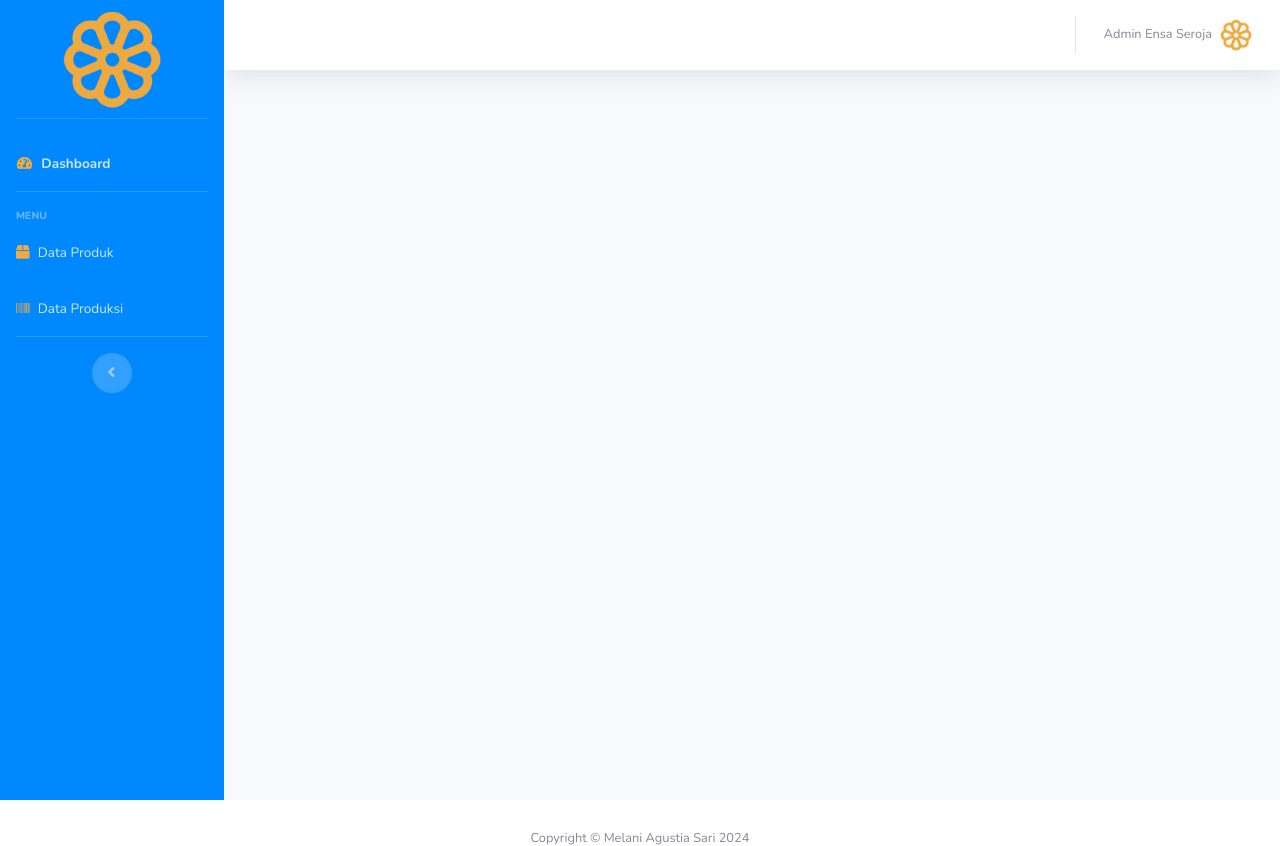
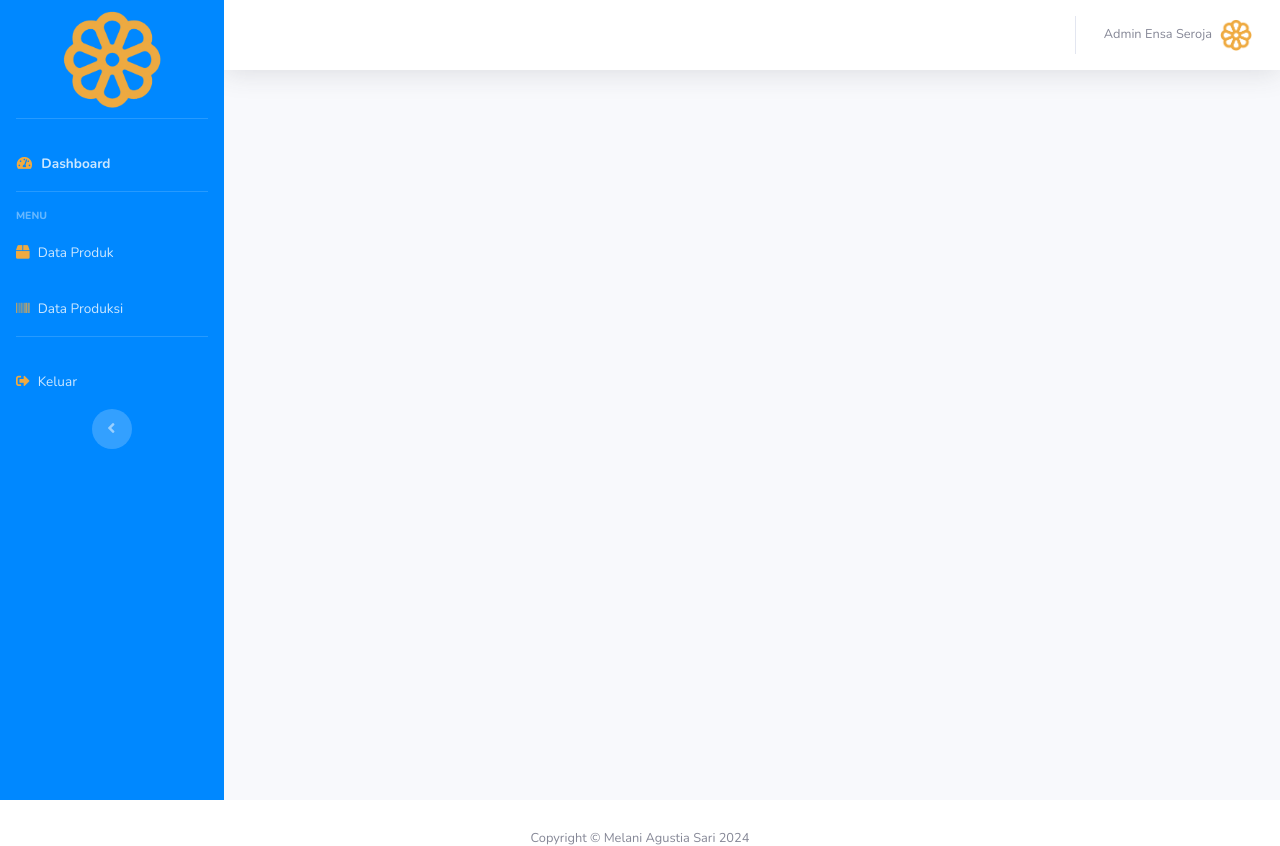
Before and after one commit to fikriks/ensaseroja-web, a CodeIgniter 4 app: the page made by app/Views/templates/admin.php in a window 1280 px wide. Shown: the top 846 px of the page. Run offline with PHP 8.4 and a stand-in for CodeIgniter, Linux system fonts and the light colour scheme; the template is opened without the code that fills it, so the values that code supplies are empty; some libraries are stand-ins or nearby versions.

Commit message:
feat(admin): add logout button to admin sidebar

```diff
--- a/app/Views/templates/admin.php
+++ b/app/Views/templates/admin.php
@@ -81,6 +81,13 @@
 
             <!-- Divider -->
             <hr class="sidebar-divider d-none d-md-block">
+
+            <li class="nav-item">
+                <a class="nav-link" href="#" data-toggle="modal" data-target="#logoutModal">
+                    <i class="fas fa-sign-out-alt" style="color: #EFAA41;"></i>
+                    <span>Keluar</span>
+                </a>
+            </li>
 
             <!-- Sidebar Toggler (Sidebar) -->
             <div class="text-center d-none d-md-inline">
```
